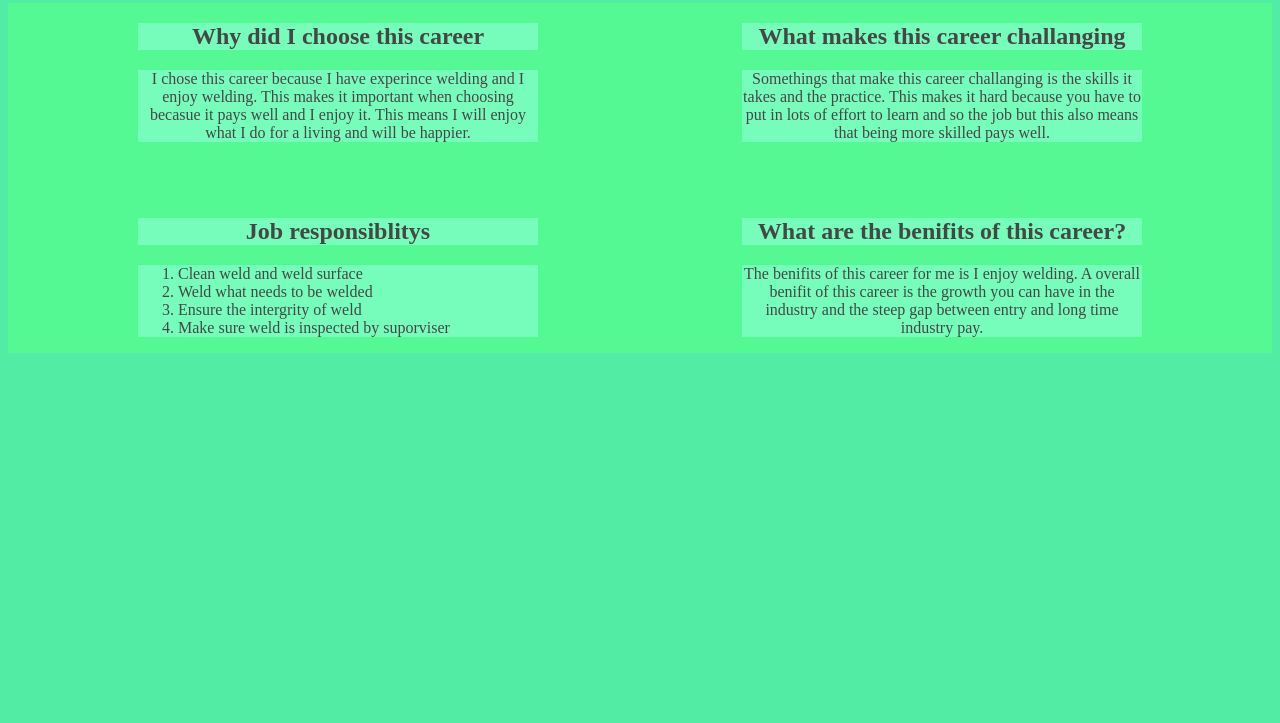
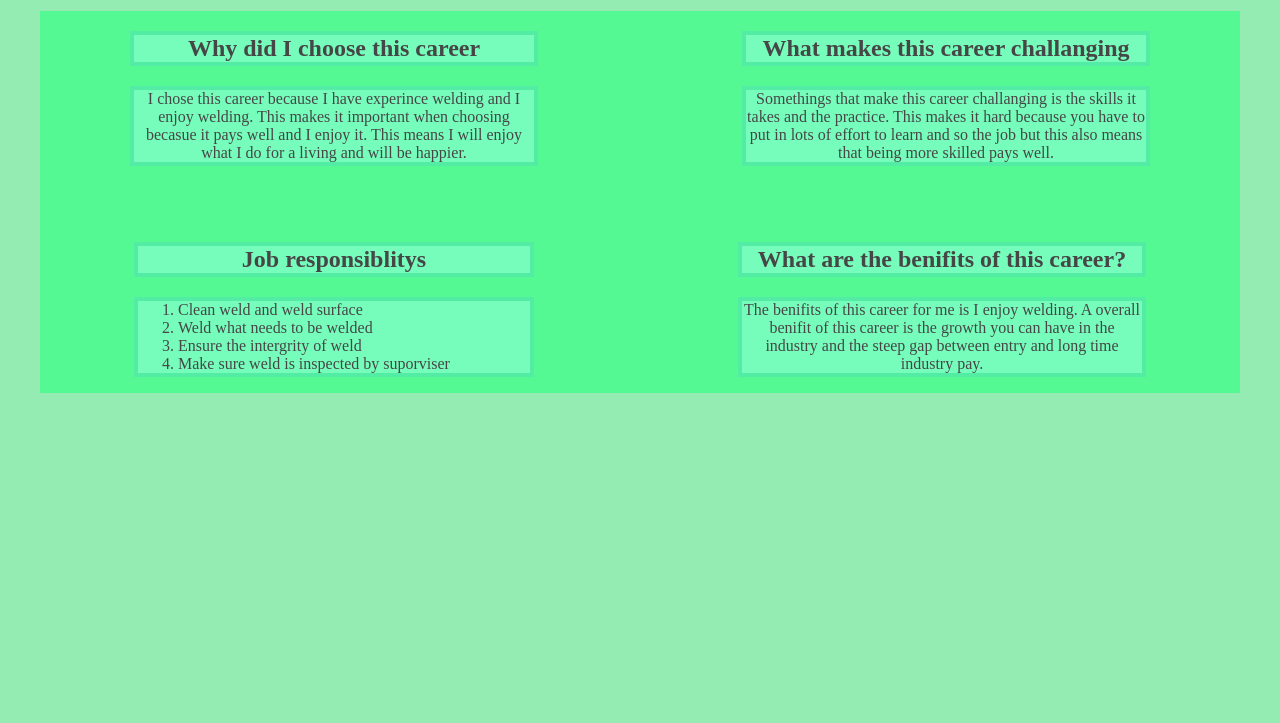
Before and after one commit to BraydenC07/WeldingWebsite, a website: page index.html in a window 1280 px wide. Shown: the part 77-800 px from the top of the page. Drawn offline with Linux system fonts and the light colour scheme.

Commit message:
Update MainStyle.css

```diff
--- a/MainStyle.css
+++ b/MainStyle.css
@@ -1,18 +1,24 @@
 :root {
-  --bgcol: #52eca4;
-  --textbordercol: #76fdbc;
+  --bordercol: #52eca4;
+  --bgcol: rgb(148, 236, 178);
+  --texthighlightcol: #76fdbc;
   --textcol: #464646;
   --sectioncol: #55f994;
 }
 
 body {
   background-color: var(--bgcol);
+  margin-left: 40px;
+  margin-right: 40px;
 }
+
 #Welding {
+  text-align: center;
   color: var(--textcol);
-  background-color: var(--textbordercol);
-  text-align: center;
+  background: var(--texthighlightcol);
+  border: var(--bordercol) 4px solid;
 }
+
 #h1_2 {
   text-align: center;
   background-color: var(--sectioncol);
@@ -26,14 +32,15 @@ body {
 }
 #Whyh {
   color: var(--textcol);
-  background-color: var(--textbordercol);
+  background-color: var(--texthighlightcol);
+  border: var(--bordercol) 4px solid;
 }
 #Whyp {
   color: var(--textcol);
-  background-color: var(--textbordercol);
+  background-color: var(--texthighlightcol);
+  border: var(--bordercol) 4px solid;
   width: 400px;
 }
-
 #question2 {
   display: inline-block;
   text-align: center;
@@ -43,13 +50,15 @@ body {
 
 #Whath {
   color: var(--textcol);
-  background-color: var(--textbordercol);
+  background-color: var(--texthighlightcol);
+  border: var(--bordercol) 4px solid;
 }
 
 #Whatp {
   color: var(--textcol);
-  background-color: var(--textbordercol);
+  background-color: var(--texthighlightcol);
   width: 400px;
+  border: var(--bordercol) 4px solid;
 }
 
 #h3_4 {
@@ -67,7 +76,8 @@ body {
 
 #lh1 {
   color: var(--textcol);
-  background-color: var(--textbordercol);
+  background-color: var(--texthighlightcol);
+  border: var(--bordercol) 4px solid;
 }
 
 #pl1 {
@@ -85,18 +95,21 @@ body {
 #orl1 {
   text-align: left;
   color: var(--textcol);
-  background-color: var(--textbordercol);
+  background-color: var(--texthighlightcol);
+  border: var(--bordercol) 4px solid;
 }
 
 #Benh {
   color: var(--textcol);
   text-align: center;
-  background-color: var(--textbordercol);
+  background-color: var(--texthighlightcol);
+  border: var(--bordercol) 4px solid;
 }
 
 #Benp {
   color: var(--textcol);
   text-align: center;
-  background-color: var(--textbordercol);
+  background-color: var(--texthighlightcol);
   width: 400px;
+  border: var(--bordercol) 4px solid;
 }
```
